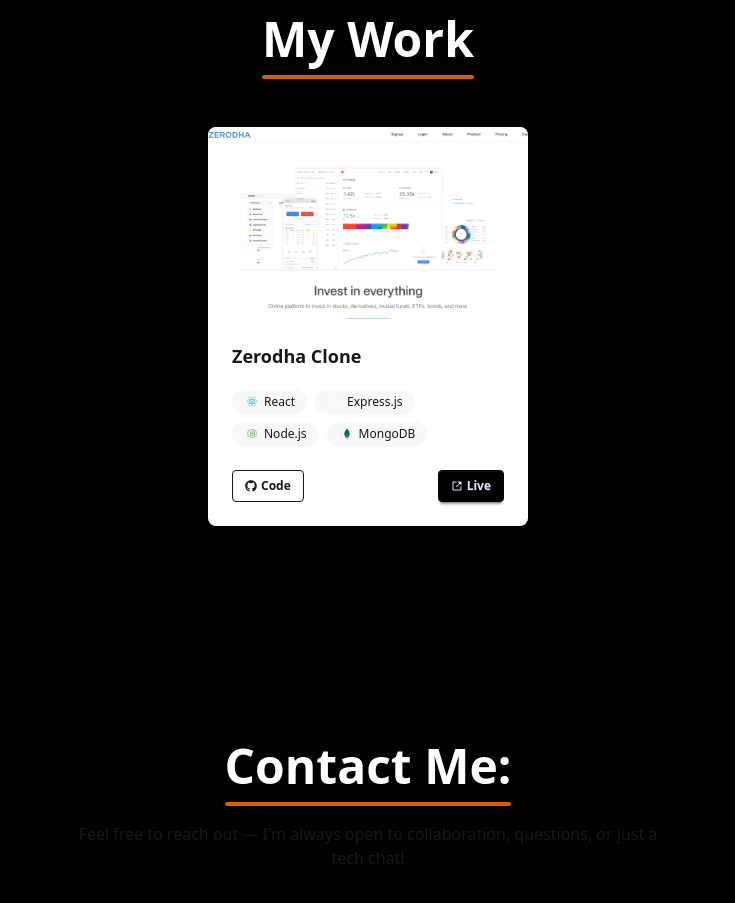
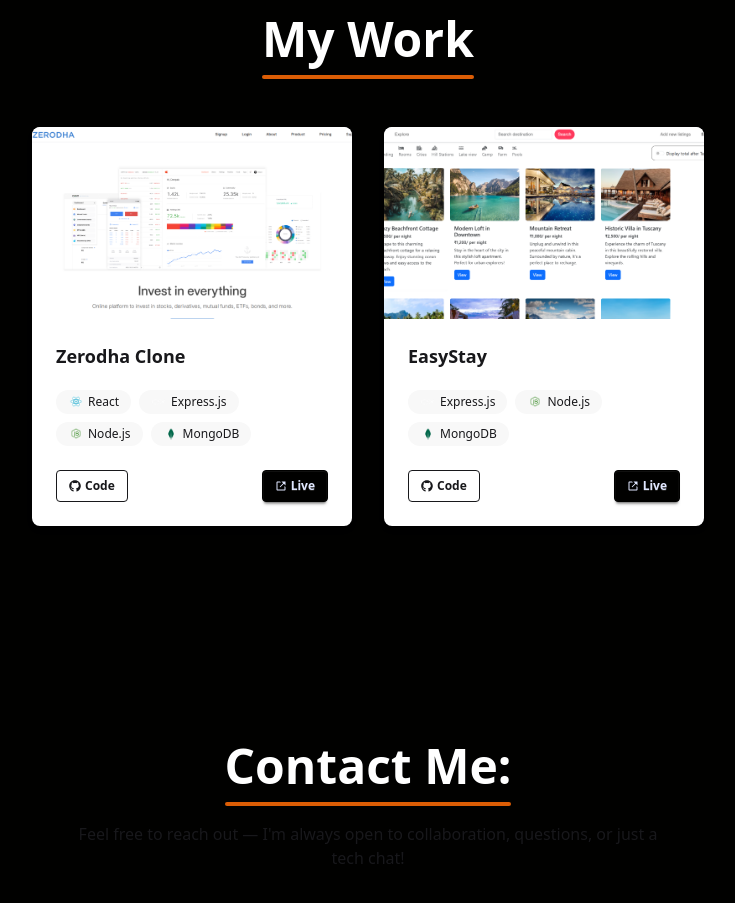
Before and after one commit to prathamgokulkar/Portfolio, a React (Vite) app: page / in a window 1280 px wide. Shown: the part 1800-2703 px from the top of the page, without its empty margins (272-1007 px from the left). Built offline with nearby package versions, Linux system fonts and the light colour scheme.

Commit message:
project added

```diff
--- a/src/Components/Project/ProjectPage.jsx
+++ b/src/Components/Project/ProjectPage.jsx
@@ -94,6 +94,17 @@
             { name: "MongoDB", icon: "/assets/Skills/MongoDB.png" },
           ]}
         />
+        <ProjectCard
+          title="EasyStay"
+          image="/assets/Project_Clicks/EasyStay.png"
+          github="https://github.com/prathamgokulkar/EasyStay"
+          live="https://easystay-2.onrender.com/listings"
+          stack={[
+            { name: "Express.js", icon: "/assets/Skills/express-js.png" },
+            { name: "Node.js", icon: "/assets/Skills/NodeJS.png" },
+            { name: "MongoDB", icon: "/assets/Skills/MongoDB.png" },
+          ]}
+        />
       </div>
     </div>
   );
```
Also changed, not shown: public/assets/Project_Clicks/EasyStay.png (added).
